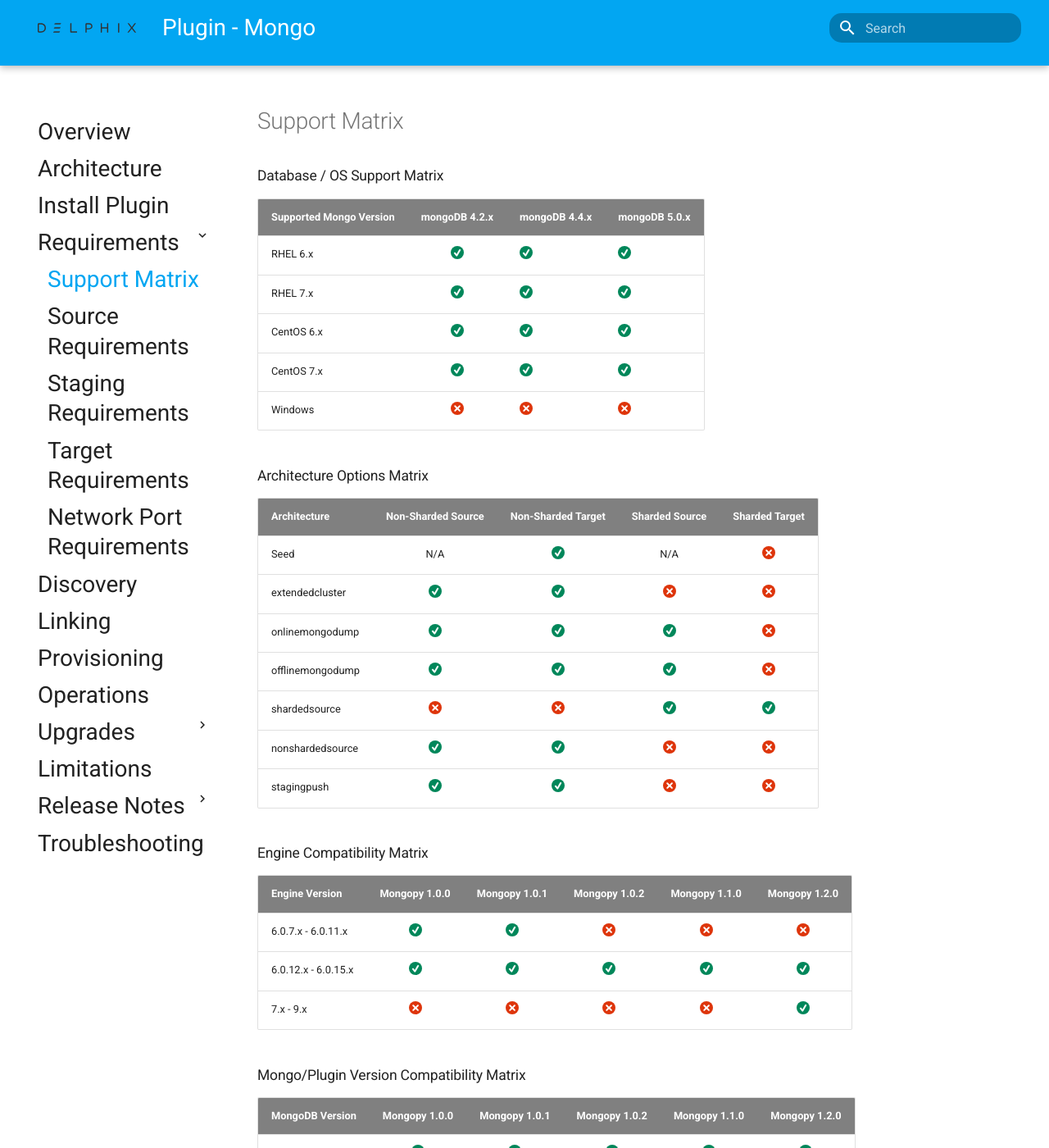
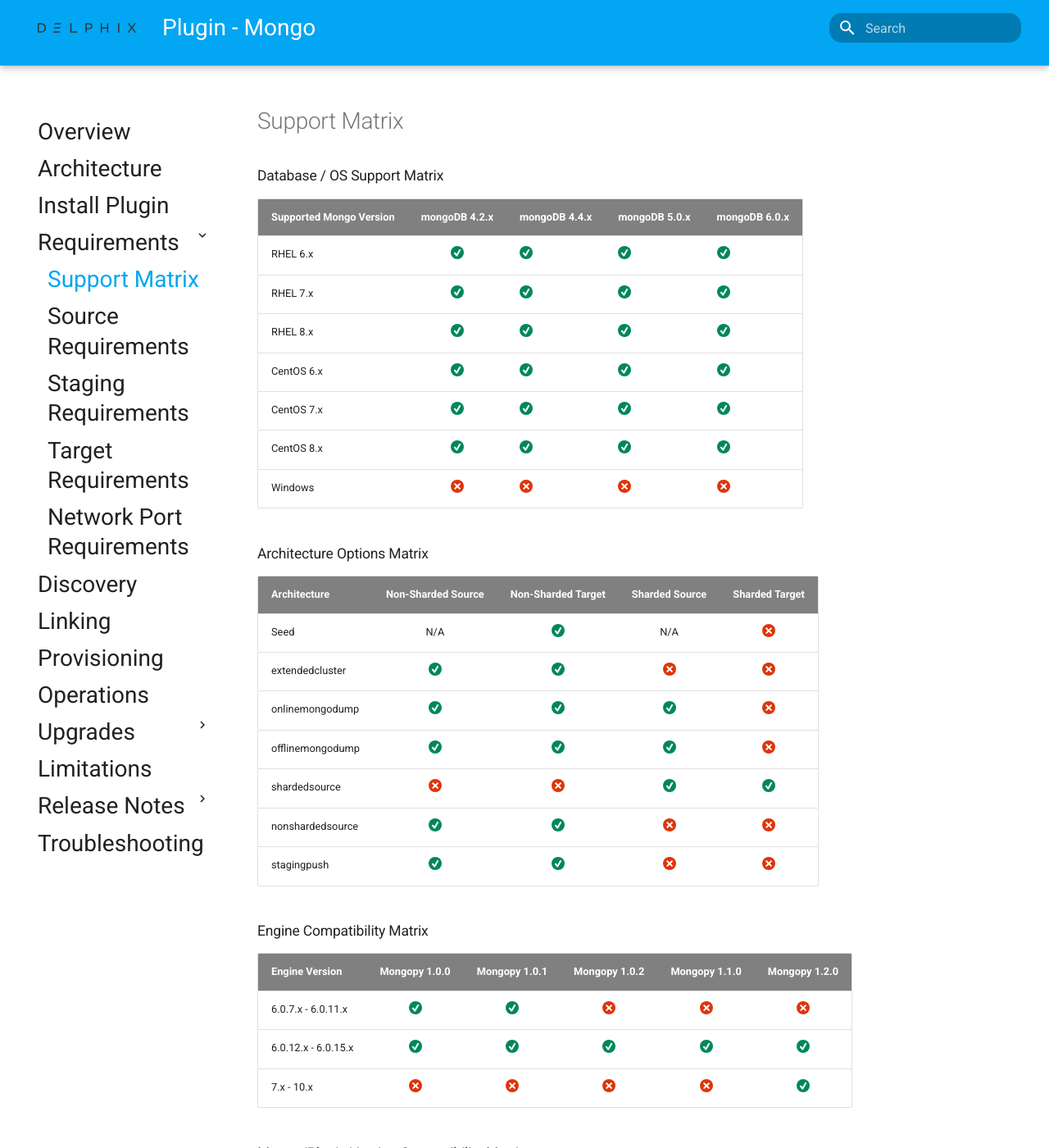
Before and after one commit to ayesharustgi-delphix/mongo-plugin, an MkDocs documentation site: the page built from docs/docs/Requirements/SupportMatrix.md, in a window 1280 px wide and 1400 px high. Shown: the whole window at 82% size. Built offline with MkDocs 1.6.1 and Material for MkDocs 9.7.7, drawn with Linux system fonts in a browser that asks for light colours.

Commit message:
CE-158 Documentation update for C2C

```diff
--- a/docs/docs/Requirements/SupportMatrix.md
+++ b/docs/docs/Requirements/SupportMatrix.md
@@ -2,13 +2,15 @@
 
 ### <a id="support matrix"></a>Database / OS Support Matrix
 
-| Supported Mongo Version | mongoDB 4.2.x                     | mongoDB 4.4.x                     | mongoDB 5.0.x                     |
-| :-                      | :-:                               | :-                                | :-                                |
-| RHEL 6.x                | ![Screenshot](../image/check.svg) | ![Screenshot](../image/check.svg) | ![Screenshot](../image/check.svg) |
-| RHEL 7.x                | ![Screenshot](../image/check.svg) | ![Screenshot](../image/check.svg) | ![Screenshot](../image/check.svg) |<!--| RHEL 8.x                | ![Screenshot](../image/check.svg) | ![Screenshot](../image/check.svg) | ![Screenshot](../image/check.svg) |-->
-| CentOS 6.x              | ![Screenshot](../image/check.svg) | ![Screenshot](../image/check.svg) | ![Screenshot](../image/check.svg) |
-| CentOS 7.x              | ![Screenshot](../image/check.svg) | ![Screenshot](../image/check.svg) | ![Screenshot](../image/check.svg) |<!--| CentOS 8.x              | ![Screenshot](../image/check.svg) | ![Screenshot](../image/check.svg) | ![Screenshot](../image/check.svg) |-->
-| Windows                 | ![Screenshot](../image/error.svg) | ![Screenshot](../image/error.svg) | ![Screenshot](../image/error.svg) |
+| Supported Mongo Version | mongoDB 4.2.x                     | mongoDB 4.4.x                     | mongoDB 5.0.x                     | mongoDB 6.0.x                     |
+| :-                      | :-:                               | :-                                | :-                                | :-                                |
+| RHEL 6.x                | ![Screenshot](../image/check.svg) | ![Screenshot](../image/check.svg) | ![Screenshot](../image/check.svg) | ![Screenshot](../image/check.svg) |
+| RHEL 7.x                | ![Screenshot](../image/check.svg) | ![Screenshot](../image/check.svg) | ![Screenshot](../image/check.svg) | ![Screenshot](../image/check.svg) |<!--| RHEL 8.x                | ![Screenshot](../image/check.svg) | ![Screenshot](../image/check.svg) | ![Screenshot](../image/check.svg) |-->
+| RHEL 8.x                | ![Screenshot](../image/check.svg) | ![Screenshot](../image/check.svg) | ![Screenshot](../image/check.svg) | ![Screenshot](../image/check.svg) |<!--| RHEL 8.x                | ![Screenshot](../image/check.svg) | ![Screenshot](../image/check.svg) | ![Screenshot](../image/check.svg) |-->
+| CentOS 6.x              | ![Screenshot](../image/check.svg) | ![Screenshot](../image/check.svg) | ![Screenshot](../image/check.svg) | ![Screenshot](../image/check.svg) |
+| CentOS 7.x              | ![Screenshot](../image/check.svg) | ![Screenshot](../image/check.svg) | ![Screenshot](../image/check.svg) | ![Screenshot](../image/check.svg) |<!--| CentOS 8.x              | ![Screenshot](../image/check.svg) | ![Screenshot](../image/check.svg) | ![Screenshot](../image/check.svg) |-->
+| CentOS 8.x              | ![Screenshot](../image/check.svg) | ![Screenshot](../image/check.svg) | ![Screenshot](../image/check.svg) | ![Screenshot](../image/check.svg) |<!--| CentOS 8.x              | ![Screenshot](../image/check.svg) | ![Screenshot](../image/check.svg) | ![Screenshot](../image/check.svg) |-->
+| Windows                 | ![Screenshot](../image/error.svg) | ![Screenshot](../image/error.svg) | ![Screenshot](../image/error.svg) | ![Screenshot](../image/error.svg) |
 
 <!--
 | Oracle Linux 6.x        | ![Screenshot](../image/check.svg) | ![Screenshot](../image/check.svg) | ![Screenshot](../image/check.svg) |
@@ -33,7 +35,7 @@
 | :-                  | :-:                               | :-:                               | :-:                               | :-:                               | :-:                               |
 | 6.0.7.x  - 6.0.11.x | ![Screenshot](../image/check.svg) | ![Screenshot](../image/check.svg) | ![Screenshot](../image/error.svg) | ![Screenshot](../image/error.svg) | ![Screenshot](../image/error.svg) |
 | 6.0.12.x - 6.0.15.x | ![Screenshot](../image/check.svg) | ![Screenshot](../image/check.svg) | ![Screenshot](../image/check.svg) | ![Screenshot](../image/check.svg) | ![Screenshot](../image/check.svg) |
-| 7.x - 9.x           | ![Screenshot](../image/error.svg) | ![Screenshot](../image/error.svg) | ![Screenshot](../image/error.svg) | ![Screenshot](../image/error.svg) | ![Screenshot](../image/check.svg) |
+| 7.x - 10.x          | ![Screenshot](../image/error.svg) | ![Screenshot](../image/error.svg) | ![Screenshot](../image/error.svg) | ![Screenshot](../image/error.svg) | ![Screenshot](../image/check.svg) |
 
 ### <a id="plugin db compatibility"></a>Mongo/Plugin Version Compatibility Matrix
 | MongoDB Version     | Mongopy 1.0.0                     | Mongopy 1.0.1                     | Mongopy 1.0.2                     | Mongopy 1.1.0                     | Mongopy 1.2.0                     |
```
Also changed, not shown: docs/docs/Architecture.md (+36 -4 lines), docs/docs/Requirements/NetworkPorts.md (+1 -1 lines), docs/docs/image/extendedcluster.png (added), docs/docs/image/mongodump.png (added), docs/docs/image/mongosync.png (added), docs/docs/image/networkport.png (added), docs/docs/image/seed.png (added), docs/docs/image/sharding.png (added), docs/docs/image/stagingpush.png (added).
